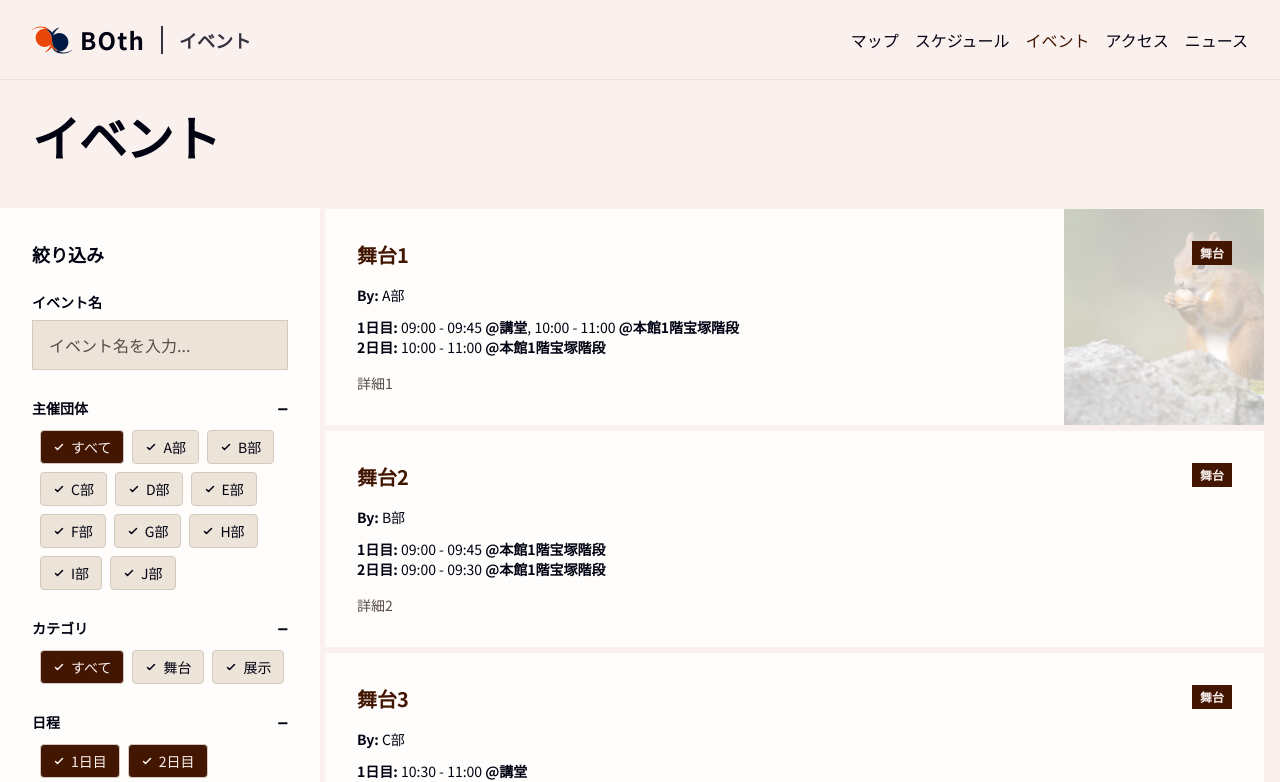
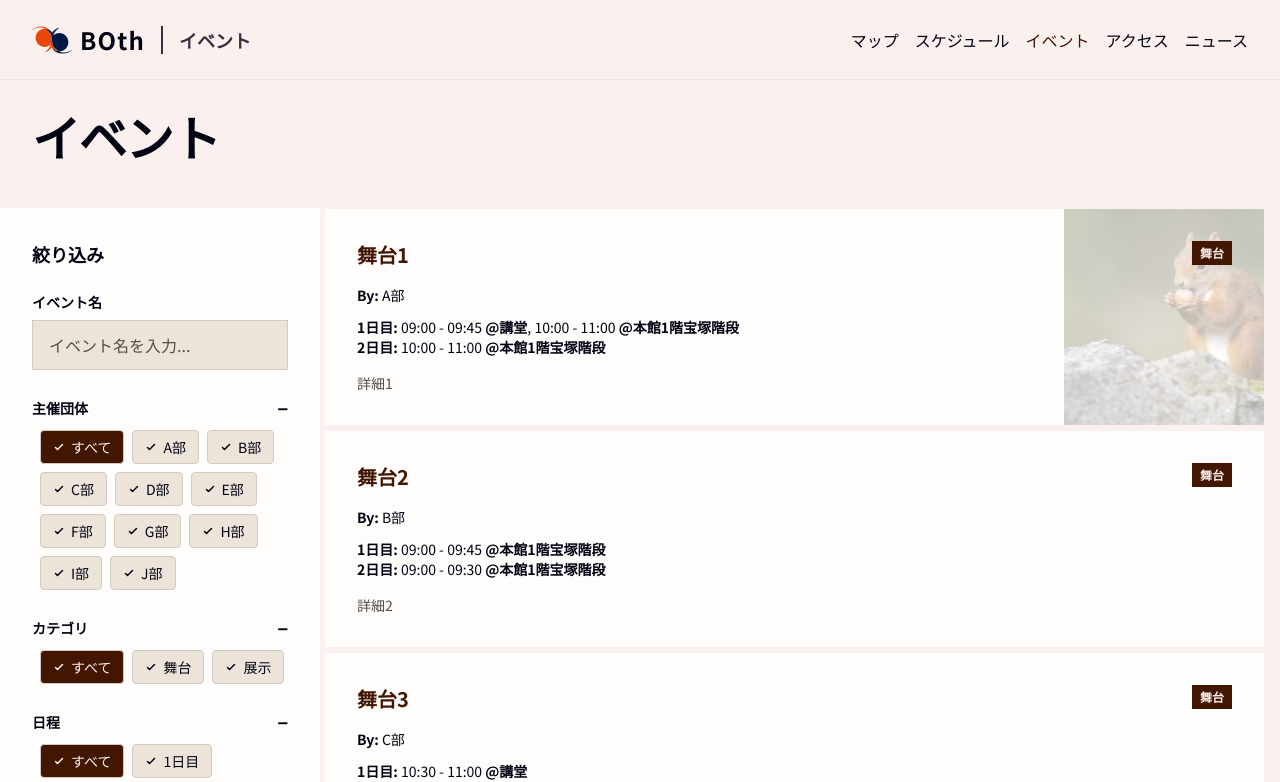
Before and after one commit to kobehs-butsuri/bunkasai0, a Next.js app: page /event in a window 1280 px wide. Shown: the top 782 px of the page. Built offline with nearby package versions, Linux system fonts and the light colour scheme.

Commit message:
選択の挙動の修正

```diff
--- a/src/app/event/content.tsx
+++ b/src/app/event/content.tsx
@@ -45,7 +45,7 @@ export default function EventsPage() {
     })
     const [isExplicitAllOrg, setIsExplicitAllOrg] = useState(true)
     const [isExplicitAllCategory, setIsExplicitAllCategory] = useState(true)
-    const [, setIsExplicitAllDay] = useState(true)
+    const [isExplicitAllDay, setIsExplicitAllDay] = useState(true)
 
     useEffect(() => {
         const isDesktop = window.innerWidth >= 768
@@ -77,9 +77,10 @@ export default function EventsPage() {
         currentFilters: string[],
         setter: (val: string[]) => void,
         allValues: string[],
-        explicitAllSetter: (val: boolean) => void
+        explicitAllSetter: (val: boolean) => void,
+        isExplicitAll: boolean
     ) => {
-        if (currentFilters.length === allValues.length) {
+        if (currentFilters.length === allValues.length && isExplicitAll) {
             setter([value])
             explicitAllSetter(false)
         } else if (currentFilters.includes(value)) {
@@ -225,7 +226,7 @@ export default function EventsPage() {
                                                         {organizations.map((org) => (
                                                             <button
                                                                 key={org}
-                                                                onClick={() => toggleFilter(org, filterOrganizations, setFilterOrganizations, organizations, setIsExplicitAllOrg)}
+                                                                onClick={() => toggleFilter(org, filterOrganizations, setFilterOrganizations, organizations, setIsExplicitAllOrg, isExplicitAllOrg)}
                                                                 className={`px-3 py-1.5 border text-sm rounded transition-all flex items-center justify-start gap-1.5 ${
                                                                     filterOrganizations.includes(org) && !isExplicitAllOrg
                                                                         ? 'bg-primary text-background'
@@ -304,7 +305,7 @@ export default function EventsPage() {
                                                             <span>すべて</span>
                                                         </button>
                                                         <button
-                                                            onClick={() => toggleFilter('performance', filterCategories, setFilterCategories, ['performance', 'exhibition'], setIsExplicitAllCategory)}
+                                                            onClick={() => toggleFilter('performance', filterCategories, setFilterCategories, ['performance', 'exhibition'], setIsExplicitAllCategory, isExplicitAllCategory)}
                                                             className={`px-3 py-1.5 border text-sm rounded transition-all flex items-center gap-1.5 ${
                                                                 filterCategories.includes('performance') && !isExplicitAllCategory
                                                                     ? 'bg-primary text-background'
@@ -325,7 +326,7 @@ export default function EventsPage() {
                                                             <span>舞台</span>
                                                         </button>
                                                         <button
-                                                            onClick={() => toggleFilter('exhibition', filterCategories, setFilterCategories, ['performance', 'exhibition'], setIsExplicitAllCategory)}
+                                                            onClick={() => toggleFilter('exhibition', filterCategories, setFilterCategories, ['performance', 'exhibition'], setIsExplicitAllCategory, isExplicitAllCategory)}
                                                             className={`px-3 py-1.5 border text-sm rounded transition-all flex items-center gap-1.5 ${
                                                                 filterCategories.includes('exhibition') && !isExplicitAllCategory
                                                                     ? 'bg-primary text-background'
@@ -381,12 +382,33 @@ export default function EventsPage() {
                                             >
                                                 <div className="space-y-2 pl-2">
                                                     <div className="flex flex-wrap gap-2">
+                                                        <button
+                                                            onClick={() => selectAll(days.map(d => d.id), filterDays, setFilterDays, setIsExplicitAllDay)}
+                                                            className={`px-3 py-1.5 border text-sm rounded transition-all flex items-center gap-1.5 ${
+                                                                isAllSelected(filterDays, days.map(d => d.id)) && isExplicitAllDay
+                                                                    ? 'bg-primary text-background'
+                                                                    : 'bg-input border-border text-foreground hover:border-primary'
+                                                            }`}
+                                                        >
+                                                            <span className="w-3 h-3 flex items-center justify-center shrink-0">
+                                                                {isAllSelected(filterDays, days.map(d => d.id)) ? (
+                                                                    <svg className="w-3 h-3" fill="none" stroke="currentColor" viewBox="0 0 24 24">
+                                                                        <path strokeLinecap="round" strokeLinejoin="round" strokeWidth={3} d="M5 13l4 4L19 7" />
+                                                                    </svg>
+                                                                ) : (
+                                                                    <svg className="w-3 h-3" fill="none" stroke="currentColor" viewBox="0 0 24 24">
+                                                                        <path strokeLinecap="round" strokeLinejoin="round" strokeWidth={3} d="M6 18L18 6M6 6l12 12" />
+                                                                    </svg>
+                                                                )}
+                                                            </span>
+                                                            <span>すべて</span>
+                                                        </button>
                                                         {days.map((day) => (
                                                             <button
                                                                 key={day.id}
-                                                                onClick={() => toggleFilter(day.id, filterDays, setFilterDays, days.map(d => d.id), setIsExplicitAllDay)}
+                                                                onClick={() => toggleFilter(day.id, filterDays, setFilterDays, days.map(d => d.id), setIsExplicitAllDay, isExplicitAllDay)}
                                                                 className={`px-3 py-1.5 border text-sm rounded transition-all flex items-center gap-1.5 ${
-                                                                    filterDays.includes(day.id)
+                                                                    filterDays.includes(day.id) && !isExplicitAllDay
                                                                         ? 'bg-primary text-background'
                                                                         : 'bg-input border-border text-foreground hover:border-primary'
                                                                 }`}
```
